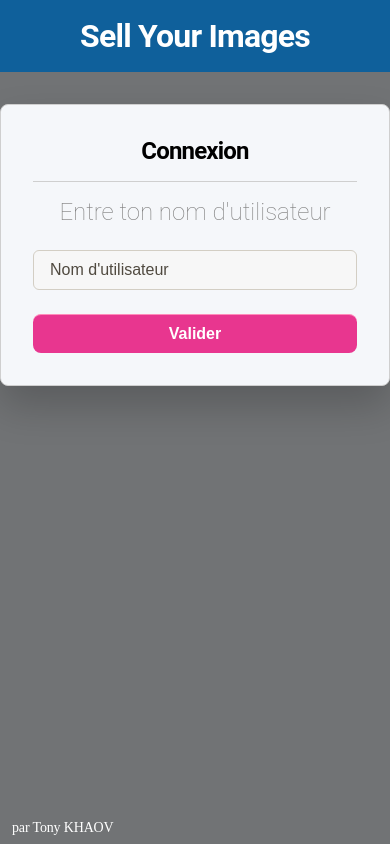
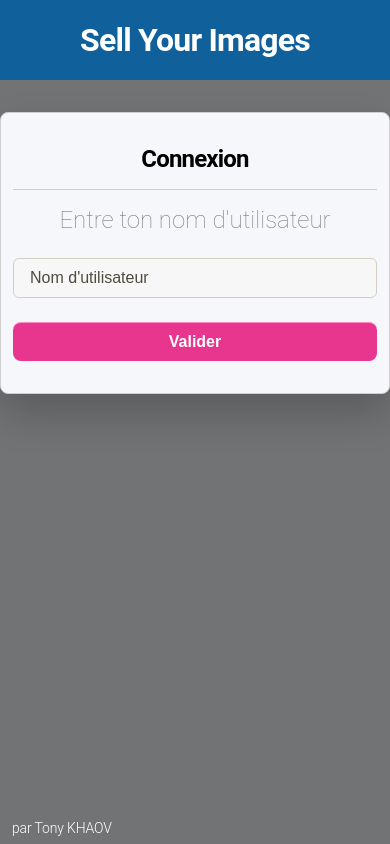
Before and after one commit to tonykhaov/SellYourImages, a React (Create React App) app: page / in a window 390 px wide. Built offline with nearby package versions, Linux system fonts and the light colour scheme; what re-base would draw is missing.

Commit message:
:lipstick: Update UX on mobile

```diff
--- a/src/components/AddImage.js
+++ b/src/components/AddImage.js
@@ -35,7 +35,7 @@ function AddImage({ addImage, match }) {
             required
             ref={nameRef}
           />
-          <label htmlFor="">Prix de l'image (100 pour 1€)</label>
+          <label htmlFor="">Prix de l'image (100 pour 1,00€)</label>
           <Input
             type="number"
             defaultValue="100"
@@ -80,7 +80,7 @@ const AddImageForm = styled.form`
   display: flex;
   flex-direction: column;
   justify-content: flex-start;
-  padding: 24px;
+  padding: 24px 12px;
   padding-bottom: 32px;
   height: 100%;
   width: 100%;
--- a/src/components/EnterStore.js
+++ b/src/components/EnterStore.js
@@ -39,6 +39,10 @@ const CardWrapper = styled(Card)`
   padding: 32px;
   background-color: ${grey.cool[100]};
   box-shadow: ${double_box_shadow[4]};
+
+  @media (max-width: 768px) {
+    padding: 32px 12px;
+  }
 `;
 
 const FormWrapper = styled.form`
@@ -100,12 +104,10 @@ const Author = styled.a`
   bottom: 8px;
   text-align: center;
   font-size: 14px;
-  font-family: Poppins;
   font-weight: 300;
   color: white;
   display: flex;
   letter-spacing: -0.01rem;
-
   &:hover {
     color: ${grey[200]};
   }
--- a/src/components/Header.js
+++ b/src/components/Header.js
@@ -40,7 +40,7 @@ function Header(props) {
 }
 
 const HeaderWrapper = styled.header`
-  min-height: 72px;
+  min-height: 80px;
   text-align: center;
   display: flex;
   align-items: center;
--- a/src/components/Image.js
+++ b/src/components/Image.js
@@ -38,7 +38,6 @@ function Image(props) {
   );
 }
 const DeleteImage = styled.div`
-  opacity: 0;
   position: absolute;
   top: 6px;
   right: 12px;
@@ -46,6 +45,8 @@ const DeleteImage = styled.div`
   font-size: 32px;
   font-weight: 900;
   color: ${red.vivid[600]};
+  width: 24px;
+  height: 24px;
 `;
 
 const ImageWrapper = styled.div`
@@ -56,12 +57,6 @@ const ImageWrapper = styled.div`
     box-shadow: ${double_box_shadow[3]};
     transform: translate(-1px, -1px);
     transition: all 0.1s ease-in;
-  }
-  &:hover ${DeleteImage} {
-    opacity: 1;
-    transition: opacity 0.5s;
-    width: 24px;
-    height: 24px;
   }
 `;
 
```
